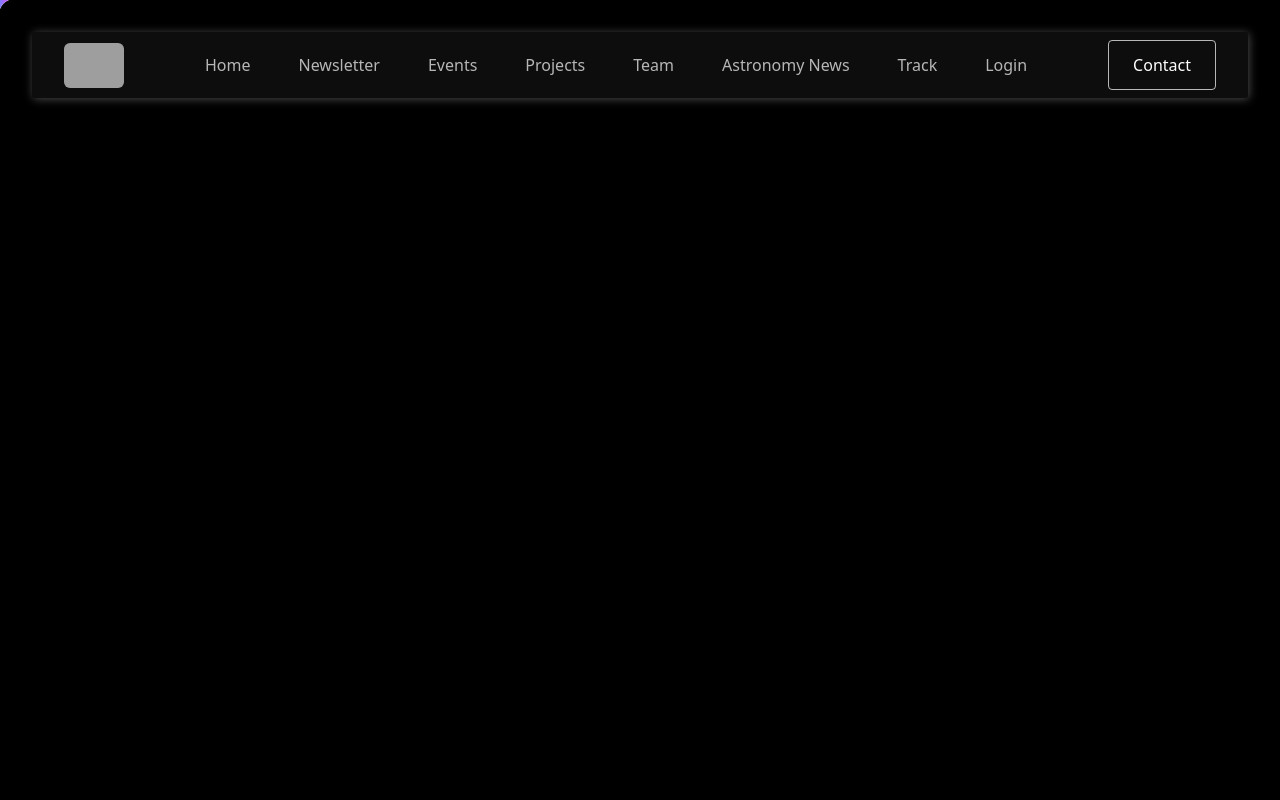
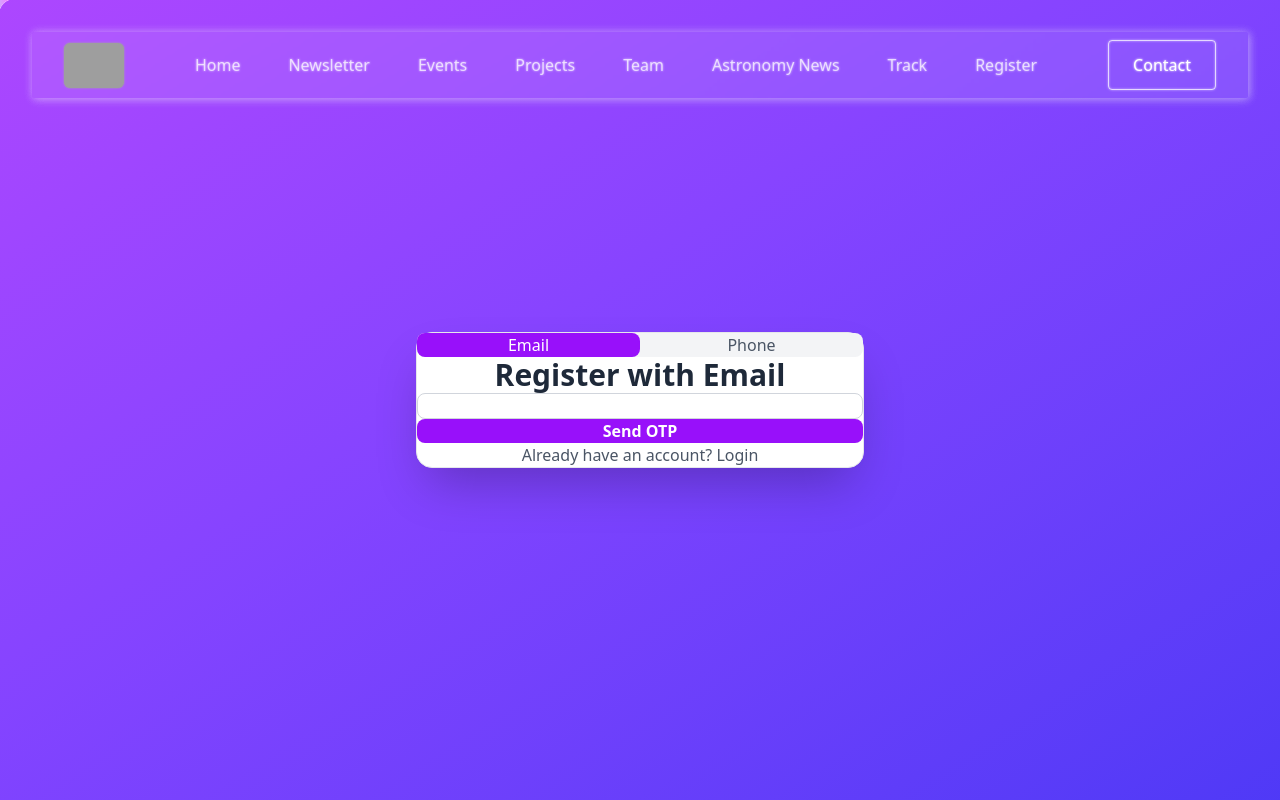
Before and after one commit to stevenanthonyrevo/Website_SAST, a React (Vite) app: page /Register in a window 1280 px wide. Built offline with nearby package versions, Linux system fonts and the light colour scheme; no server answers; grey boxes are pictures that could not be loaded; what cesium would draw is missing.

Commit message:
Basic register page done

```diff
--- a/package.json
+++ b/package.json
@@ -23,7 +23,8 @@
     "react-router-dom": "^7.2.0",
     "resium": "^1.19.0-beta.1",
     "satellite.js": "^6.0.0",
-    "vite-plugin-cesium": "^1.2.23"
+    "vite-plugin-cesium": "^1.2.23",
+    "z": "^1.0.9"
   },
   "devDependencies": {
     "@eslint/js": "^9.19.0",
--- a/src/components/Navbar.jsx
+++ b/src/components/Navbar.jsx
@@ -88,7 +88,7 @@ const Navbar = () => {
                 <a href="/track">Track</a>
               </li>
 
-              <Link to="/login">Login</Link>
+              <Link to="/Register">Register</Link>
             </ul>
           </nav>
 
--- a/src/main.jsx
+++ b/src/main.jsx
@@ -13,7 +13,7 @@ import Newsletter from "./components/Newsletter.jsx";
 import Events from "./components/Events.jsx";
 import Projects from "./components/Projects.jsx";
 import Team from "./components/Team.jsx";
-import Login from "./components/Login.jsx";
+import Login from "./pages/login.jsx";
 import Store from "./components/Store.jsx";
 
 import ContributionRanks from "./pages/ContributionRanks.jsx";
@@ -22,6 +22,7 @@ import DiamondCursor from "./components/DiamondCursor.jsx";
 import AstronomyNews from "./components/AstronomyNews.jsx";
 import SatelliteTracker from "./components/tracking/SatelliteTracker.jsx";
 import NotifierSat from "./components/NotifierSat.jsx";
+import Register from "./pages/register.jsx";
 
 import { Ion } from "cesium";
 
@@ -47,6 +48,7 @@ const App = () => {
         <Route path="/contributions" element={<ContributionRanks />} />
         <Route path="/news" element={<AstronomyNews />} />
         <Route path="/track" element={<SatelliteTracker />} />
+        <Route path="/Register" element={<Register />} />
       </Routes>
     </>
   );
--- /dev/null
+++ b/src/pages/register.jsx
@@ -0,0 +1,230 @@
+import React, { useState } from "react";
+import Navbar from "../components/Navbar";
+import { Eye, EyeOff } from "lucide-react"; // for show/hide password icons
+
+export default function Register() {
+  const [method, setMethod] = useState("email");
+  const [step, setStep] = useState(1);
+  const [email, setEmail] = useState("");
+  const [otp, setOtp] = useState("");
+  const [showPassword, setShowPassword] = useState(false);
+  const [showConfirmPassword, setShowConfirmPassword] = useState(false);
+
+  const [formData, setFormData] = useState({
+    firstName: "",
+    lastName: "",
+    profileImg: null,
+    password: "",
+    confirmPassword: "",
+  });
+
+  const handleSendOtp = () => {
+    console.log(`Sending OTP to ${method === "email" ? email : "phone"}`);
+    setStep(2);
+  };
+
+  const handleVerifyOtp = () => {
+    console.log("Verifying OTP", otp);
+    setStep(3);
+  };
+
+  const handleRegister = () => {
+    if (formData.password !== formData.confirmPassword) {
+      alert("Passwords do not match");
+      return;
+    }
+    const payload = { ...formData, email };
+    console.log("Registering user:", payload);
+  };
+
+  return (
+    <>
+      <Navbar />
+      <div className="min-h-screen flex justify-center items-center bg-gradient-to-br from-purple-500 to-indigo-600 dark:from-gray-900 dark:to-gray-800 p-4 transition-colors duration-300">
+        <div className="w-full max-w-md bg-white dark:bg-gray-900 shadow-2xl rounded-2xl p-8 border border-gray-200 dark:border-gray-700 transition-colors duration-300">
+          {/* Switch between Email / Phone */}
+          <div className="flex mb-6 bg-gray-100 dark:bg-gray-800 rounded-lg p-1">
+            <button
+              onClick={() => {
+                setMethod("email");
+                setStep(1);
+              }}
+              className={`flex-1 py-2 rounded-lg font-medium transition-colors duration-200 ${
+                method === "email"
+                  ? "bg-purple-600 text-white"
+                  : "text-gray-600 dark:text-gray-300 hover:bg-gray-200 dark:hover:bg-gray-700"
+              }`}
+            >
+              Email
+            </button>
+            <button
+              onClick={() => alert("Phone registration is not implemented yet.")}
+              className={`flex-1 py-2 rounded-lg font-medium transition-colors duration-200 ${
+                method === "phone"
+                  ? "bg-purple-600 text-white"
+                  : "text-gray-600 dark:text-gray-300 hover:bg-gray-200 dark:hover:bg-gray-700"
+              }`}
+            >
+              Phone
+            </button>
+          </div>
+
+          {/* EMAIL REGISTRATION FLOW */}
+          {method === "email" && (
+            <>
+              {step === 1 && (
+                <div>
+                  <h2 className="text-3xl font-bold mb-6 text-center text-gray-800 dark:text-gray-100">
+                    Register with Email
+                  </h2>
+                  <input
+                    type="email"
+                    className="w-full p-3 border border-gray-300 dark:border-gray-700 rounded-lg mb-4 focus:outline-none focus:ring-2 focus:ring-purple-500 dark:bg-gray-800 dark:text-gray-100"
+                    placeholder="Enter your email"
+                    value={email}
+                    onChange={(e) => setEmail(e.target.value)}
+                  />
+                  <button
+                    className="w-full bg-purple-600 text-white py-3 rounded-lg font-semibold hover:bg-purple-700"
+                    onClick={handleSendOtp}
+                  >
+                    Send OTP
+                  </button>
+                </div>
+              )}
+
+              {step === 2 && (
+                <div>
+                  <h2 className="text-3xl font-bold mb-6 text-center text-gray-800 dark:text-gray-100">
+                    Verify OTP
+                  </h2>
+                  <input
+                    type="text"
+                    className="w-full p-3 border border-gray-300 dark:border-gray-700 rounded-lg mb-4 focus:outline-none focus:ring-2 focus:ring-purple-500 dark:bg-gray-800 dark:text-gray-100"
+                    placeholder="Enter OTP"
+                    value={otp}
+                    onChange={(e) => setOtp(e.target.value)}
+                  />
+                  <button
+                    className="w-full bg-purple-600 text-white py-3 rounded-lg font-semibold hover:bg-purple-700"
+                    onClick={handleVerifyOtp}
+                  >
+                    Verify OTP
+                  </button>
+                </div>
+              )}
+
+              {step === 3 && (
+                <div>
+                  <h2 className="text-3xl font-bold mb-6 text-center text-gray-800 dark:text-gray-100">
+                    Complete Your Profile
+                  </h2>
+
+                  {/* First Name */}
+                  <input
+                    type="text"
+                    className="w-full p-3 border border-gray-300 dark:border-gray-700 rounded-lg mb-4"
+                    placeholder="First Name"
+                    value={formData.firstName}
+                    onChange={(e) =>
+                      setFormData({ ...formData, firstName: e.target.value })
+                    }
+                  />
+
+                  {/* Last Name */}
+                  <input
+                    type="text"
+                    className="w-full p-3 border border-gray-300 dark:border-gray-700 rounded-lg mb-4"
+                    placeholder="Last Name"
+                    value={formData.lastName}
+                    onChange={(e) =>
+                      setFormData({ ...formData, lastName: e.target.value })
+                    }
+                  />
+
+                  {/* Profile Image */}
+                  <input
+                    type="file"
+                    className="w-full p-3 border border-gray-300 dark:border-gray-700 rounded-lg mb-4 dark:bg-gray-800 dark:text-gray-100"
+                    onChange={(e) =>
+                      setFormData({
+                        ...formData,
+                        profileImg: e.target.files[0],
+                      })
+                    }
+                  />
+
+                  {/* Password */}
+                  <div className="relative mb-4">
+                    <input
+                      type={showPassword ? "text" : "password"}
+                      className="w-full p-3 border border-gray-300 dark:border-gray-700 rounded-lg dark:bg-gray-800 dark:text-gray-100"
+                      placeholder="Password"
+                      value={formData.password}
+                      onChange={(e) =>
+                        setFormData({ ...formData, password: e.target.value })
+                      }
+                    />
+                    <button
+                      type="button"
+                      className="absolute right-3 top-3 text-gray-500"
+                      onClick={() => setShowPassword(!showPassword)}
+                    >
+                      {showPassword ? <EyeOff size={20} /> : <Eye size={20} />}
+                    </button>
+                  </div>
+
+                  {/* Confirm Password */}
+                  <div className="relative mb-4">
+                    <input
+                      type={showConfirmPassword ? "text" : "password"}
+                      className="w-full p-3 border border-gray-300 dark:border-gray-700 rounded-lg dark:bg-gray-800 dark:text-gray-100"
+                      placeholder="Confirm Password"
+                      value={formData.confirmPassword}
+                      onChange={(e) =>
+                        setFormData({
+                          ...formData,
+                          confirmPassword: e.target.value,
+                        })
+                      }
+                    />
+                    <button
+                      type="button"
+                      className="absolute right-3 top-3 text-gray-500"
+                      onClick={() =>
+                        setShowConfirmPassword(!showConfirmPassword)
+                      }
+                    >
+                      {showConfirmPassword ? (
+                        <EyeOff size={20} />
+                      ) : (
+                        <Eye size={20} />
+                      )}
+                    </button>
+                  </div>
+
+                  <button
+                    className="w-full bg-purple-600 text-white py-3 rounded-lg font-semibold hover:bg-purple-700"
+                    onClick={handleRegister}
+                  >
+                    Register
+                  </button>
+                </div>
+              )}
+            </>
+          )}
+
+          <p className="mt-6 text-center text-gray-600 dark:text-gray-400">
+            Already have an account?{" "}
+            <a
+              href="/login"
+              className="text-purple-600 hover:underline dark:text-purple-400"
+            >
+              Login
+            </a>
+          </p>
+        </div>
+      </div>
+    </>
+  );
+}
```
Also changed, not shown: src/pages/login.jsx (renamed from src/components/Login.jsx), 1 other file (tests, documents, lock files or other folders).
